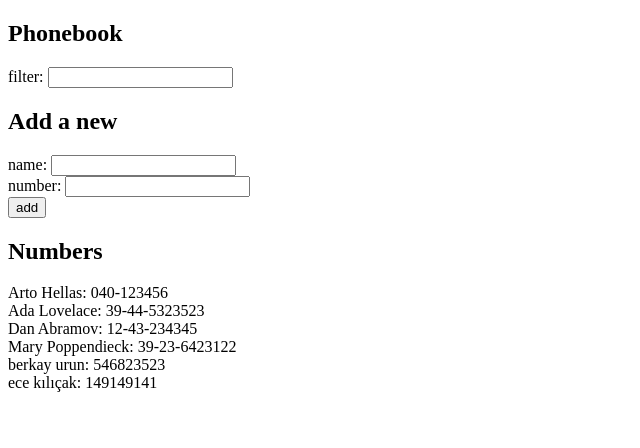
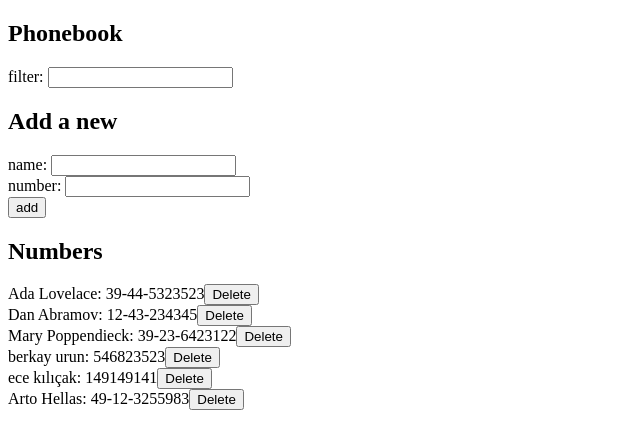
Before and after one commit to brkyurun/fullstackopen22, a React (Vite) app in the folder part2/phonebook/: page / in a window 1280 px wide. Shown: the top 448 px of the page, without its empty margins (0-640 px from the left). Built offline with nearby package versions, Linux system fonts and the light colour scheme; data requests are answered from the project's data file.

Commit message:
complete challenge 2.17

```diff
--- a/part2/phonebook/db.json
+++ b/part2/phonebook/db.json
@@ -1,10 +1,5 @@
 {
   "persons": [
-    {
-      "name": "Arto Hellas",
-      "number": "040-123456",
-      "id": 1
-    },
     {
       "name": "Ada Lovelace",
       "number": "39-44-5323523",
@@ -29,6 +24,11 @@
       "name": "ece kılıçak",
       "number": "149149141",
       "id": 6
+    },
+    {
+      "name": "Arto Hellas",
+      "number": "49-12-3255983",
+      "id": 7
     }
   ]
 }
--- a/part2/phonebook/src/App.jsx
+++ b/part2/phonebook/src/App.jsx
@@ -54,6 +54,13 @@ const App = () => {
     setNewNumber(e.target.value);
   };
 
+  const handleDelete = (id) => {
+    personService.deletePerson(id).then((response) => {
+      const updatedPersons = persons.filter((person) => person.id !== id);
+      setPersons(updatedPersons);
+    });
+  };
+
   return (
     <div>
       <h2>Phonebook</h2>
@@ -67,7 +74,10 @@ const App = () => {
         onNumberChange={handleNumberChange}
       />
       <h2>Numbers</h2>
-      <Persons persons={filter !== "" ? filtered : persons} />
+      <Persons
+        persons={filter !== "" ? filtered : persons}
+        handleDelete={handleDelete}
+      />
     </div>
   );
 };
--- a/part2/phonebook/src/components/Persons.jsx
+++ b/part2/phonebook/src/components/Persons.jsx
@@ -1,9 +1,12 @@
-const Persons = ({ persons }) => {
+const Persons = ({ persons, handleDelete }) => {
   return (
     <div>
       {persons.map((person) => (
         <div key={person.id}>
           {person.name}: {person.number}
+          <button type="button" onClick={() => handleDelete(person.id)}>
+            Delete
+          </button>
         </div>
       ))}
     </div>
--- a/part2/phonebook/src/services/persons.js
+++ b/part2/phonebook/src/services/persons.js
@@ -11,7 +11,13 @@ const addPerson = (personObject) => {
   return request.then((response) => response.data);
 };
 
+const deletePerson = (id) => {
+  const request = axios.delete(`${baseURL}/${id}`);
+  return request.then((response) => response.data);
+};
+
 export default {
   getPersons,
   addPerson,
+  deletePerson,
 };
```
